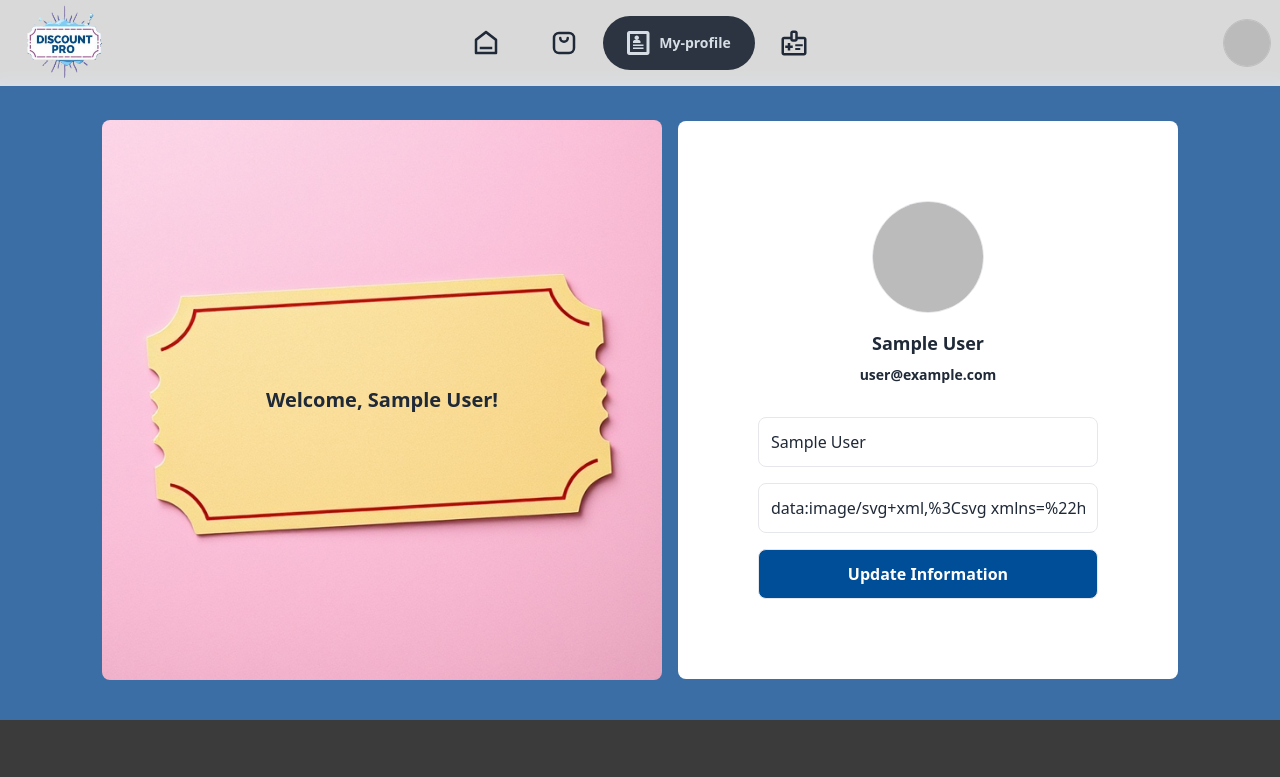
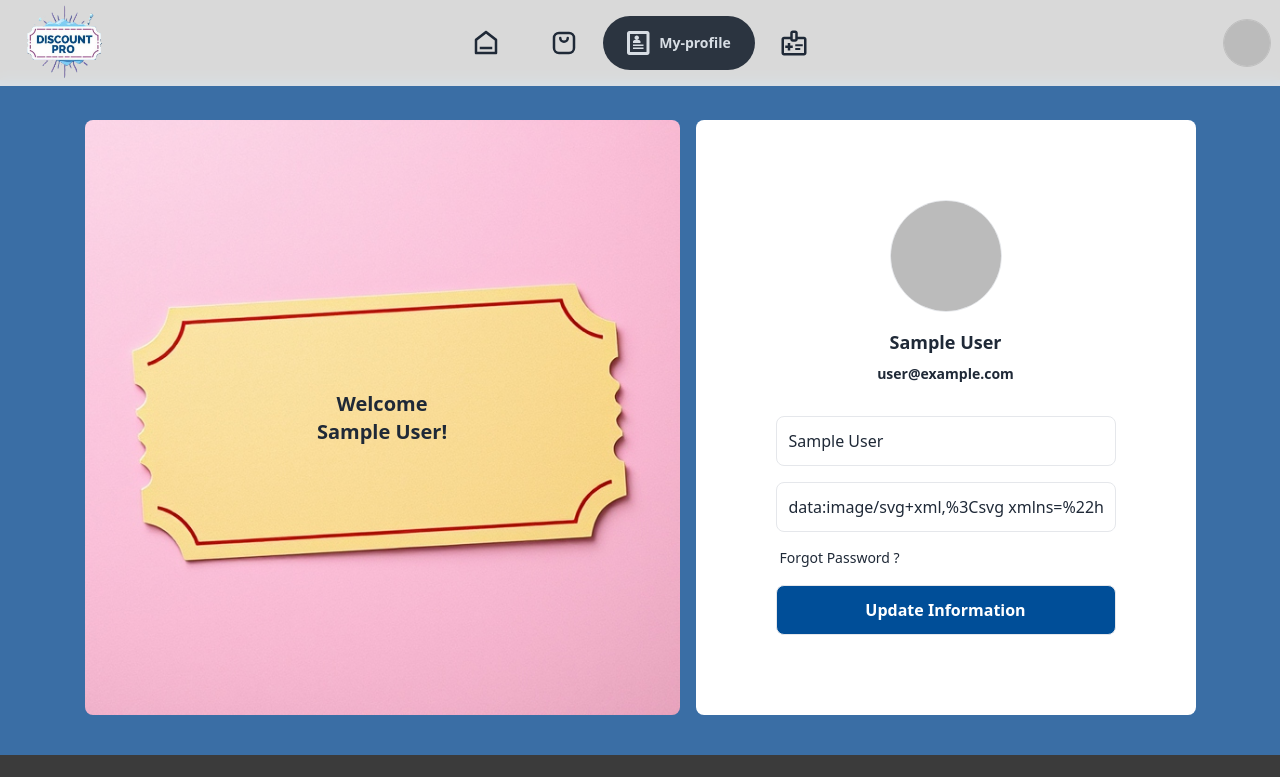
Before and after one commit to mes-shahadat/B10-A9-Authentication, a React (Vite) app: page /my_profile in a window 1280 px wide. Shown: the top 777 px of the page. Built offline with nearby package versions, Linux system fonts and the light colour scheme; no server answers; sample sign-in values are in the browser's storage.

Commit message:
added loading state for private routes

```diff
--- a/src/components/Footer.jsx
+++ b/src/components/Footer.jsx
@@ -31,7 +31,7 @@ function Footer () {
                 <div className="flex flex-col space-y-1 text-gray-200">
                     <h2 className="text-xl font-bold text-white">Help</h2>
                     <Link className="text-sm">Contact us</Link>
-                    <Link className="text-sm">Favourite list</Link>
+                    <Link className="text-sm" to="/my_coupons">Favourite list</Link>
                     <Link className="text-sm">Faq</Link>
                 </div>
             </div>
--- a/src/components/PrivateRoute.jsx
+++ b/src/components/PrivateRoute.jsx
@@ -4,8 +4,14 @@ import { AuthContext } from "../utils/MainProvider";
 
 function PrivateRoute ({children}) {
 
+    const {loading} = useContext(AuthContext);
     const {user} = useContext(AuthContext);
     const data = useLocation();
+
+
+    if (loading) {
+        return <h3 className="text-5xl text-white text-center font-bold py-48">Loading...</h3>
+    }
 
     const obj = {
         pathname: data.pathname,
--- a/src/main.jsx
+++ b/src/main.jsx
@@ -14,9 +14,11 @@ import 'aos/dist/aos.css';
 
 createRoot(document.getElementById('root')).render(
 
+  <StrictMode>
     <MainProvider>
       <ToastContainer />
       <RouterProvider router={MainRouter} />
     </MainProvider>
+  </StrictMode>
 
 )
--- a/src/pages/ForgotPassword.jsx
+++ b/src/pages/ForgotPassword.jsx
@@ -5,6 +5,7 @@ import { AuthContext } from "../utils/MainProvider";
 function ForgotPassword() {
 
     const { state } = useLocation()
+    const {user} = useContext(AuthContext);
     const {resetUserPassword, logOut} = useContext(AuthContext)
 
     const handleSubmit = (e) => {
@@ -20,13 +21,15 @@ function ForgotPassword() {
             <p className="font-semibold text-center">Enter your email address below and we'll send reset link to this email.</p>
 
             <form className="space-y-4" onSubmit={e => handleSubmit(e)}>
-                <input className="w-full border p-3 rounded-lg focus:outline-none" type="email" placeholder="Email" name="email" defaultValue={state} required />
+                <input className="w-full border p-3 rounded-lg focus:outline-none" type="email" placeholder="Email" name="email" defaultValue={state || user?.email} required />
 
 
                 <button className="border w-full py-3 font-semibold rounded-lg bg-[#004e98] text-white" type="submit">Reset Password</button>
             </form>
 
-            <p className="font-semibold text-center">Don't have an account ? <Link className="text-blue-600" to="/register">Sign Up</Link></p>
+            {
+                user === null ? <p className="font-semibold text-center">Don't have an account ? <Link className="text-blue-600" to="/register">Sign Up</Link></p> : null
+            }
         </div>
     </section>
 }
--- a/src/pages/Home.jsx
+++ b/src/pages/Home.jsx
@@ -168,6 +168,8 @@ function Home() {
 
             <div className="w-11/12 mx-auto px-4 pb-20">
 
+                <div className="rounded-[3%] overflow-hidden">
+
                     <Marquee
                         autoFill={true}
                         delay='1'
@@ -199,6 +201,9 @@ function Home() {
                         }
 
                     </Marquee>
+
+                </div>
+
             </div>
 
         </section>
--- a/src/pages/Register.jsx
+++ b/src/pages/Register.jsx
@@ -58,7 +58,7 @@ function Register () {
         e.preventDefault();
 
         createUser(e.target.email.value, e.target.password.value, () => updateUser ({
-            displayName: e.target.name.value, photoURL: e.target.photo_url.value
+            displayName: e.target.name.value, photoURL: e.target.photo_url.value, email: e.target.email.value
           }))
 
     }
--- a/src/pages/UpdateProfile.jsx
+++ b/src/pages/UpdateProfile.jsx
@@ -2,6 +2,7 @@ import { useContext } from 'react';
 import cover from '../assets/cover.jpeg'
 import { AuthContext } from '../utils/MainProvider';
 import userImg from '../assets/user_icon.png'
+import { Link } from 'react-router-dom';
 
 function UpdateProfile() {
 
@@ -16,17 +17,17 @@ function UpdateProfile() {
     }
 
     return <section className="my-10 mx-2 flex max-md:flex-col justify-center items-center gap-4">
-        <div className='max-w-[500px] md:max-w-[560px] relative'>
+        <div className='max-w-[500px] md:max-w-[595px] relative'>
             <img className='rounded-lg' src={cover} alt="" />
             <div className='absolute top-1/2 left-1/2 -translate-x-1/2 -translate-y-1/2'>
-                <p className='text-xl text-center font-semibold'>Welcome, {user?.displayName || "you"}!</p>
+                <p className='text-xl text-center font-semibold max-w-96 overflow-hidden'>Welcome <br /> {user?.displayName || "you"}!</p>
             </div>
         </div>
         <div className="bg-white max-w-[500px] p-8 md:p-20 space-y-8 rounded-lg">
             <div className="text-center space-y-4">
                 <img className="w-28 rounded-full mx-auto border" src={user.photoURL || userImg} alt="" />
                 <div className="space-y-2">
-                    <p className="text-lg font-bold">{user?.displayName}</p>
+                    <p className="text-lg font-bold max-w-96 overflow-hidden">{user?.displayName}</p>
                     <p className="font-semibold text-sm">{user?.email}</p>
                 </div>
             </div>
@@ -34,6 +35,7 @@ function UpdateProfile() {
             <form className="space-y-4" onSubmit={e => handleSubmit(e)}>
                 <input className="w-full border p-3 rounded-lg focus:outline-none" type="text" placeholder="Name" name="name" defaultValue={user?.displayName} />
                 <input className="w-full border p-3 rounded-lg focus:outline-none" type="text" placeholder="Photo URL" name="photo_url" defaultValue={user?.photoURL} />
+                    <Link className="text-sm inline-block m-1 hover:underline" to='/forgot_password' state={user.email}>Forgot Password ?</Link>
 
                 <button className="border w-full py-3 font-semibold rounded-lg bg-[#004e98] text-white" type="submit">Update Information</button>
             </form>
--- a/src/routes/MainRouter.jsx
+++ b/src/routes/MainRouter.jsx
@@ -69,7 +69,7 @@ const router = createBrowserRouter([
             },
             {
                 path: 'my_coupons',
-                element: <FavouriteCoupons/>
+                element: <PrivateRoute><FavouriteCoupons/></PrivateRoute>
             },
             {
                 path: '*',
--- a/src/utils/MainProvider.jsx
+++ b/src/utils/MainProvider.jsx
@@ -11,6 +11,7 @@ function MainProvider({ children }) {
     const [user, setUser] = useState(null)
     const [favourites, setFavourites] = useState([])
     const [coupons, setCoupons] = useState([])
+    const [loading, setLoading] = useState(true)
 
     const loginGoogleUser = () => {
 
@@ -113,6 +114,8 @@ function MainProvider({ children }) {
                 } else {
                     setUser(null);
                 }
+
+                setLoading(false);
             })
 
             return () => { unsubscribe() }
@@ -137,6 +140,7 @@ function MainProvider({ children }) {
         user,
         favourites,
         coupons,
+        loading,
         setMenu,
         setUser,
         handleClick,
@@ -147,7 +151,8 @@ function MainProvider({ children }) {
         logOut,
         updateUser,
         resetUserPassword,
-        loginGoogleUser
+        loginGoogleUser,
+        setLoading
     }
     return <AuthContext.Provider value={authInfo}>
         {children}
```
Lines whose indentation alone changed are shown as unchanged.
